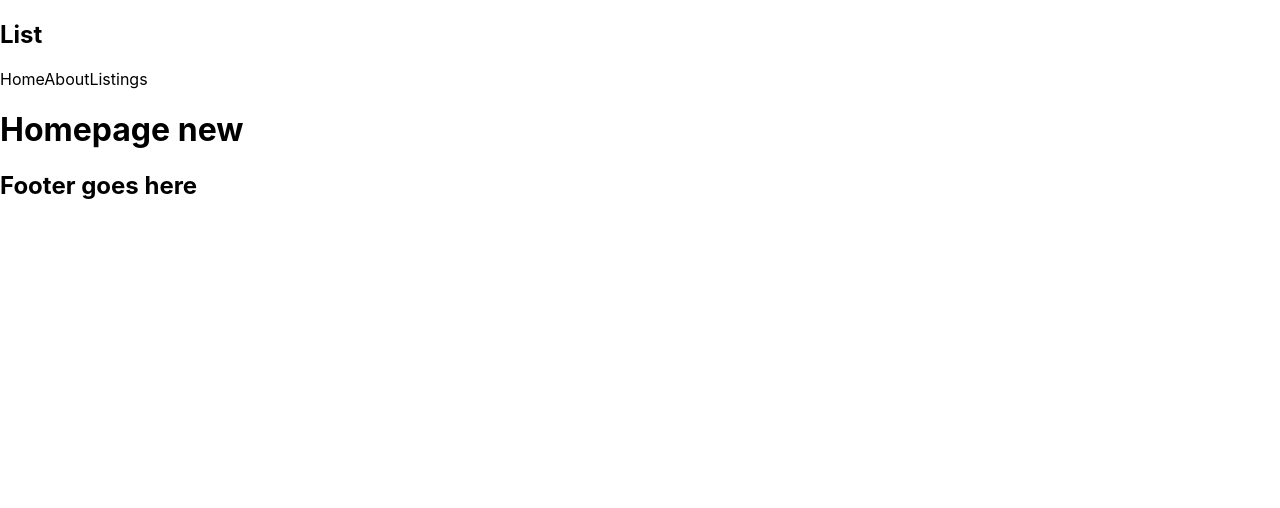
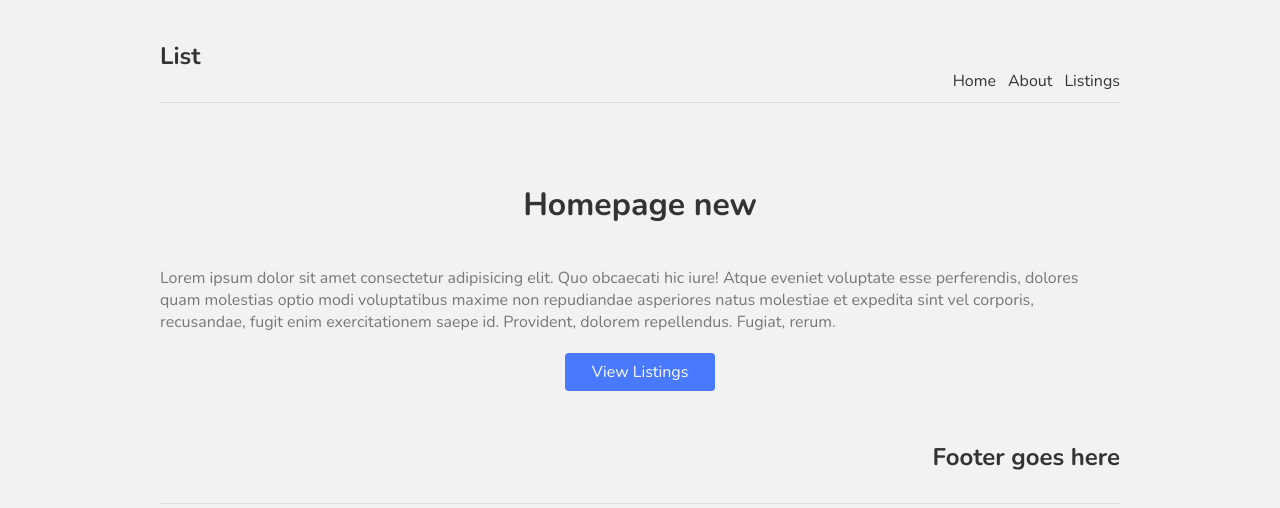
Before and after one commit to K4H3NY4/nextjs_demo, a Next.js app: page / in a window 1280 px wide. Shown: the top 508 px of the page. Built offline with nearby package versions, Linux system fonts and the light colour scheme.

Commit message:
css added

```diff
--- a/components/navbar.js
+++ b/components/navbar.js
@@ -7,9 +7,9 @@ const Navbar = () => {
          <div className="logo">
              <h1>List</h1>
          </div>
-         <Link href="/">Home</Link>
-         <Link href="/about">About</Link>
-         <Link href="/listings">Listings</Link>
+         <Link href="/"><a>Home</a></Link>
+         <Link href="/about"><a>About</a></Link>
+         <Link href="/listings"><a>Listings</a></Link>
         </nav>
 
     );
--- a/pages/index.js
+++ b/pages/index.js
@@ -3,14 +3,18 @@ import Image from 'next/image'
 import Footer from '../components/Footer'
 import Navbar from '../components/navbar'
 import styles from '../styles/Home.module.css'
+import Link from 'next/link'
 
 export default function Home() {
   return (
     <div>
 
-      <h1>
-        Homepage new
-      </h1>
+      <h1 className={styles.title} > Homepage new </h1>
+      <p className={styles.text}> Lorem ipsum dolor sit amet consectetur adipisicing elit. Quo obcaecati hic iure! Atque eveniet voluptate esse perferendis, dolores quam molestias optio modi voluptatibus maxime non repudiandae asperiores natus molestiae et expedita sint vel corporis, recusandae, fugit enim exercitationem saepe id. Provident, dolorem repellendus. Fugiat, rerum. </p>
+
+      <Link href="/listings">
+      <a className={styles.btn}Listings>View Listings</a>
+      </Link>
 
     </div>
   )
--- a/styles/Home.module.css
+++ b/styles/Home.module.css
@@ -1,116 +1,18 @@
-.container {
-  padding: 0 2rem;
-}
-
-.main {
-  min-height: 100vh;
-  padding: 4rem 0;
-  flex: 1;
-  display: flex;
-  flex-direction: column;
-  justify-content: center;
-  align-items: center;
-}
-
-.footer {
-  display: flex;
-  flex: 1;
-  padding: 2rem 0;
-  border-top: 1px solid #eaeaea;
-  justify-content: center;
-  align-items: center;
-}
-
-.footer a {
-  display: flex;
-  justify-content: center;
-  align-items: center;
-  flex-grow: 1;
-}
-
-.title a {
-  color: #0070f3;
-  text-decoration: none;
-}
-
-.title a:hover,
-.title a:focus,
-.title a:active {
-  text-decoration: underline;
-}
-
 .title {
-  margin: 0;
-  line-height: 1.15;
-  font-size: 4rem;
-}
-
-.title,
-.description {
+  color: #333;
+  padding-bottom: 20px;
   text-align: center;
 }
-
-.description {
-  margin: 4rem 0;
-  line-height: 1.5;
-  font-size: 1.5rem;
+.text {
+  color: #777;
 }
-
-.code {
-  background: #fafafa;
-  border-radius: 5px;
-  padding: 0.75rem;
-  font-size: 1.1rem;
-  font-family: Menlo, Monaco, Lucida Console, Liberation Mono, DejaVu Sans Mono,
-    Bitstream Vera Sans Mono, Courier New, monospace;
+.btn {
+  display: block;
+  width: 150px;
+  padding: 8px 0;
+  margin: 20px auto;
+  background: #4979ff;
+  border-radius: 4px;
+  color: white;
+  text-align: center;
 }
-
-.grid {
-  display: flex;
-  align-items: center;
-  justify-content: center;
-  flex-wrap: wrap;
-  max-width: 800px;
-}
-
-.card {
-  margin: 1rem;
-  padding: 1.5rem;
-  text-align: left;
-  color: inherit;
-  text-decoration: none;
-  border: 1px solid #eaeaea;
-  border-radius: 10px;
-  transition: color 0.15s ease, border-color 0.15s ease;
-  max-width: 300px;
-}
-
-.card:hover,
-.card:focus,
-.card:active {
-  color: #0070f3;
-  border-color: #0070f3;
-}
-
-.card h2 {
-  margin: 0 0 1rem 0;
-  font-size: 1.5rem;
-}
-
-.card p {
-  margin: 0;
-  font-size: 1.25rem;
-  line-height: 1.5;
-}
-
-.logo {
-  height: 1em;
-  margin-left: 0.5rem;
-}
-
-@media (max-width: 600px) {
-  .grid {
-    width: 100%;
-    flex-direction: column;
-  }
-}
--- a/styles/globals.css
+++ b/styles/globals.css
@@ -1,16 +1,37 @@
-html,
+@import url('https://fonts.googleapis.com/css2?family=Nunito:wght@300;400;600;700&display=swap');
+
 body {
-  padding: 0;
-  margin: 0;
-  font-family: -apple-system, BlinkMacSystemFont, Segoe UI, Roboto, Oxygen,
-    Ubuntu, Cantarell, Fira Sans, Droid Sans, Helvetica Neue, sans-serif;
+  background: #f2f2f2;
+  color: #333;
+  font-family: "Nunito";
 }
-
 a {
-  color: inherit;
+  color: #333;
   text-decoration: none;
 }
-
-* {
-  box-sizing: border-box;
+.content {
+  max-width: 960px;
+  margin: 0 auto;
 }
+nav {
+  margin: 10px auto 80px;
+  padding: 10px 0;
+  display: flex;
+  justify-content: flex-end;
+  align-items: flex-end;
+  border-bottom: 1px solid #ddd;
+}
+nav a {
+  margin-left: 12px;
+}
+nav .logo {
+  margin-right: auto;
+}
+footer {
+  display: block;
+  text-align: center;
+  padding: 30px 0;
+  margin-top: 60px;
+  color: #777;
+  border-top: 1px solid #eaeaea;
+}
```
Also changed, not shown: pages/about.js (+3 -4 lines).
